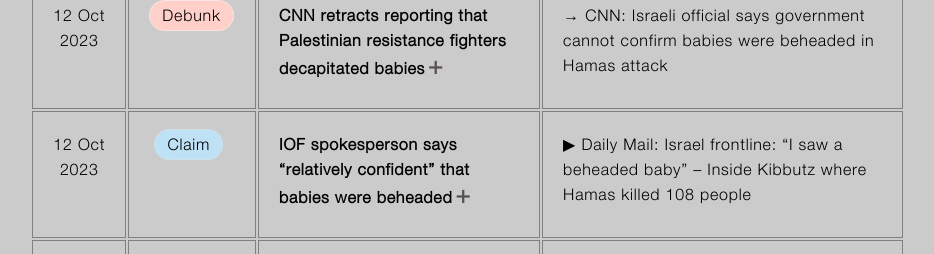
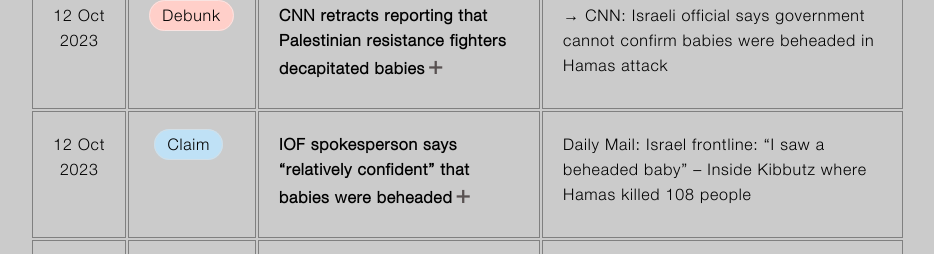
Before and after one commit to tamtzekin/hasbara-tracker, a React (Create React App) app: page /tracker in a window 1280 px wide. Shown: the part 1540-1794 px from the top of the page, without its empty margins (199-1133 px from the left). Built offline with nearby package versions, Linux system fonts and the light colour scheme.

Commit message:
play button auto generated where vid previews are available

```diff
--- a/src/components/Tracker.js
+++ b/src/components/Tracker.js
@@ -63,16 +63,23 @@ export default function Tracker() {
             {
                 Header: 'Sources',
                 accessor: 'sourceText',
-                Cell: ({ row }) => (
-                    <VideoPlayer videoLink={row.original.videoLink}>
+                Cell: ({ row }) => {
+                    const videoLink = row.original.videoLink;
+                    const isVideoLinkNotEmpty = videoLink && videoLink.trim() !== '';
+
+                    return (
+                    <VideoPlayer videoLink={videoLink}>
                         <a href={row.original.sourceLink} target="_blank" rel="noreferrer">
-                            <span className="play-arrow"></span>
-                            {row.original.sourceText}
+
+                        {isVideoLinkNotEmpty}
+                            <span className='play-arrow'></span>
+
+                        {row.original.sourceText}
                         </a>
                     </VideoPlayer>
-                ),
-            },
-
+                    );
+                },
+                },
             ],
             []
         );
--- a/src/components/data.js
+++ b/src/components/data.js
@@ -177,7 +177,7 @@ const data = [
             summaryClass: 'expand-text',
             details: 'In a video shared by the official IDF account (Israeli occupation forces), Israeli occupation force spokesperson Jonathon Conricus claimed Palestinian resistance fighters had “likely” carried out decapitations of babies in the Be’eri kibbutz.<br />“We got very very disturbing reports that came from the ground that there were babies that had been beheaded… I think we can now say with relative confidence that unfortunately this is what happened in Be’eri.”',
         },
-        sourceText: '▶ Daily Mail: Israel frontline: “I saw a beheaded baby” – Inside Kibbutz where Hamas killed 108 people',
+        sourceText: 'Daily Mail: Israel frontline: “I saw a beheaded baby” – Inside Kibbutz where Hamas killed 108 people',
         sourceLink: 'https://www.youtube.com/watch?v=Wsbd_dV8Xf8',
         videoLink: '/files/GolanVach_12Oct.mp4',
     },
```
Also changed, not shown: public/img/play.png (added).
